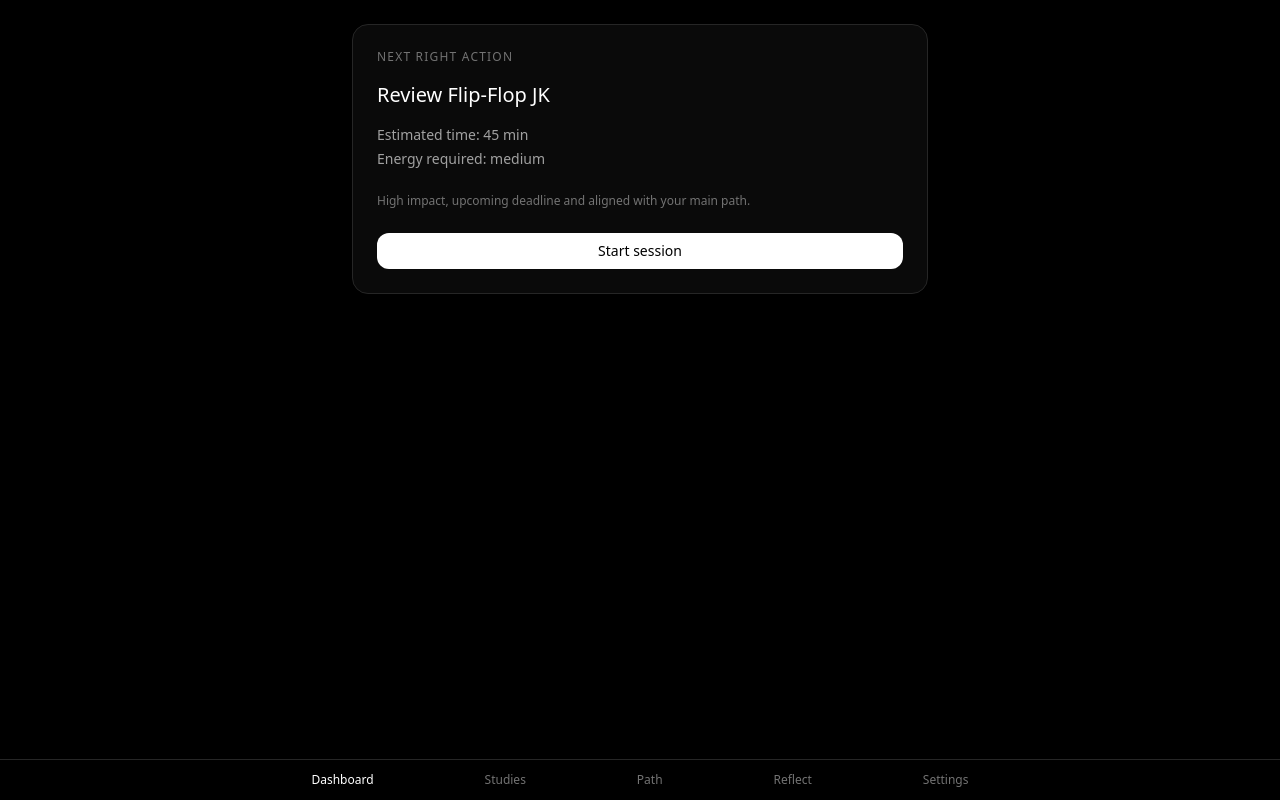
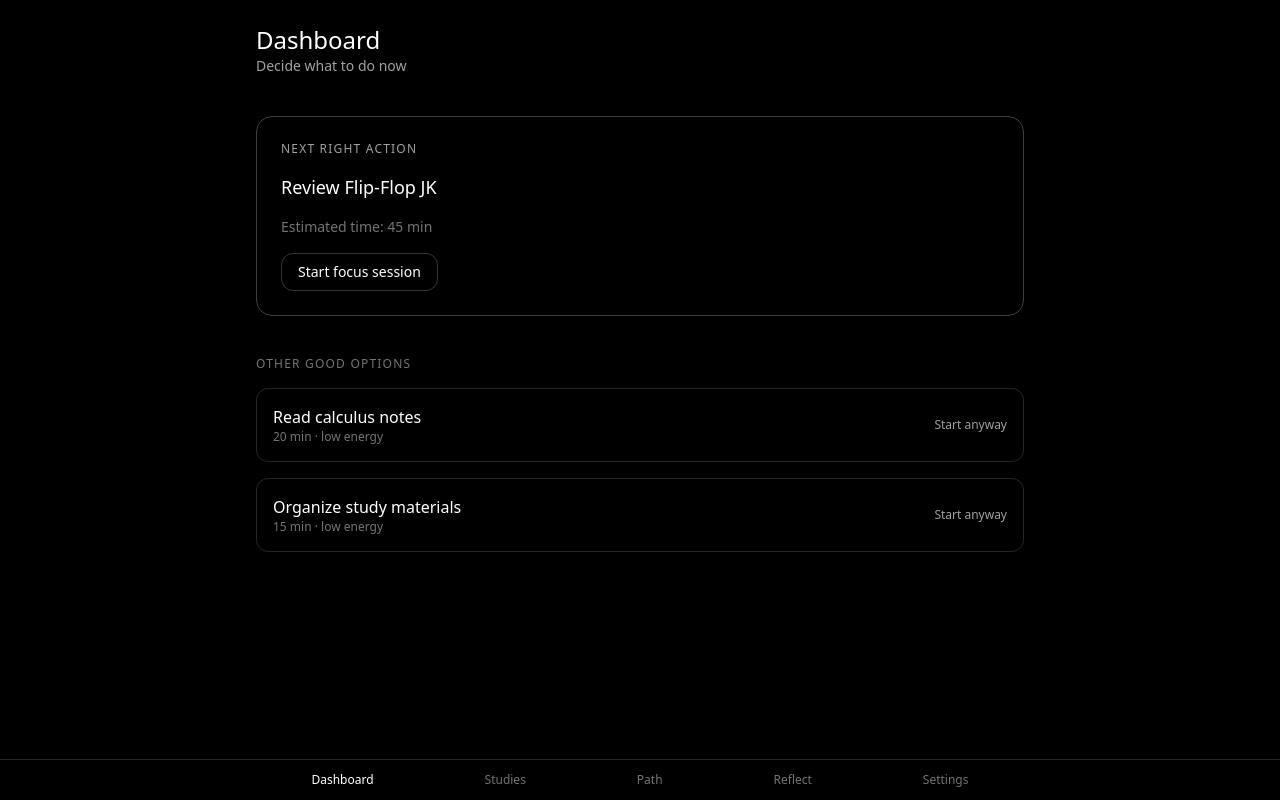
Before and after one commit to gabrielcaixeta01/kodo-app, a Next.js app: page / in a window 1280 px wide. Built offline with nearby package versions, Linux system fonts and the light colour scheme.

Commit message:
refactor: Dashboard

```diff
--- a/app/page.tsx
+++ b/app/page.tsx
@@ -1,8 +1,10 @@
-import { decideNextAction, Action } from "@/lib/decision/decisionEngine";
-import { NextActionCard } from "@/components/dashboard/NextActionCard";
+"use client";
 
-export default function DashboardPage() {
-  const actions: Action[] = [
+import { useSession } from "@/contexts/SessionContext";
+import { getRankedActions } from "@/lib/decision/getRankedActions";
+import { Action } from "@/types/action";
+
+const ACTIONS: Action[] = [
   {
     id: "1",
     title: "Review Flip-Flop JK",
@@ -14,43 +16,122 @@ export default function DashboardPage() {
   },
   {
     id: "2",
-      title: "Light calculus revision",
-      estimatedTime: 30,
+    title: "Read calculus notes",
+    estimatedTime: 20,
     impact: "medium",
     relatedPaths: 1,
     energyRequired: "low",
   },
   {
     id: "3",
-      title: "Organize project notes",
-      estimatedTime: 25,
+    title: "Work on ML project",
+    estimatedTime: 90,
+    daysToDeadline: 10,
+    impact: "high",
+    relatedPaths: 2,
+    energyRequired: "high",
+  },
+  {
+    id: "4",
+    title: "Organize study materials",
+    estimatedTime: 15,
     impact: "low",
     relatedPaths: 0,
     energyRequired: "low",
   },
 ];
 
+export default function DashboardPage() {
+  const { startSession, session } = useSession();
+
+  // 🔹 contexto simples (MVP)
   const context = {
+    availableTime: 60, // depois vem do usuário
     energy: "medium" as const,
-    availableTime: 60,
   };
 
-  const nextAction = decideNextAction(actions, context);
+  const rankedActions = getRankedActions(
+    ACTIONS,
+    context
+  );
+
+  const nextAction = rankedActions[0];
+  const otherActions = rankedActions.slice(1);
 
   return (
-    <main className="min-h-screen bg-black text-white p-6 pb-16">
-      <div className="max-w-xl mx-auto">
-        {nextAction ? (
-          <NextActionCard
-            title={nextAction.title}
-            estimatedTime={nextAction.estimatedTime}
-            energyRequired={nextAction.energyRequired}
-            reason={nextAction.reason}
-          />
-        ) : (
-          <p className="text-neutral-500">
-            No clear action right now.
+    <main className="min-h-screen bg-black text-white p-6">
+      <div className="max-w-3xl mx-auto space-y-10">
+        {/* Header */}
+        <header>
+          <h1 className="text-2xl font-medium">
+            Dashboard
+          </h1>
+          <p className="text-sm text-neutral-400">
+            Decide what to do now
           </p>
+        </header>
+
+        {/* Next Right Action */}
+        {nextAction && (
+          <section className="rounded-2xl border border-neutral-700 p-6 space-y-4">
+            <h2 className="text-xs uppercase tracking-widest text-neutral-400">
+              Next right action
+            </h2>
+
+            <p className="text-lg font-medium">
+              {nextAction.title}
+            </p>
+
+            <p className="text-sm text-neutral-500">
+              Estimated time: {nextAction.estimatedTime} min
+            </p>
+
+            <button
+              onClick={() =>
+                startSession(nextAction.title)
+              }
+              disabled={!!session}
+              className="rounded-xl border border-white/20 px-4 py-2 text-sm hover:border-white/40 transition"
+            >
+              Start focus session
+            </button>
+          </section>
+        )}
+
+        {/* Other good options */}
+        {otherActions.length > 0 && (
+          <section className="space-y-4">
+            <h2 className="text-xs uppercase tracking-widest text-neutral-500">
+              Other good options
+            </h2>
+
+            {otherActions.map(action => (
+              <div
+                key={action.id}
+                className="rounded-xl border border-neutral-800 p-4 flex items-center justify-between"
+              >
+                <div>
+                  <p className="font-medium">
+                    {action.title}
+                  </p>
+                  <p className="text-xs text-neutral-500">
+                    {action.estimatedTime} min ·{" "}
+                    {action.energyRequired} energy
+                  </p>
+                </div>
+
+                <button
+                  onClick={() =>
+                    startSession(action.title)
+                  }
+                  disabled={!!session}
+                  className="text-xs text-neutral-400 hover:text-white transition"
+                >
+                  Start anyway
+                </button>
+              </div>
+            ))}
+          </section>
         )}
       </div>
     </main>
--- /dev/null
+++ b/lib/decision/calculateScore.ts
@@ -0,0 +1,52 @@
+import { Action, Energy } from "@/types/action";
+
+type Context = {
+  availableTime: number;
+  energy: Energy;
+};
+
+function urgency(days?: number) {
+  if (days === undefined) return 0.2;
+  return 1 / (days + 1);
+}
+
+function impactWeight(impact: Action["impact"]) {
+  switch (impact) {
+    case "high":
+      return 1.0;
+    case "medium":
+      return 0.7;
+    case "low":
+      return 0.4;
+  }
+}
+
+function alignmentWeight(paths: number) {
+  return 1 + paths * 0.3;
+}
+
+function energyMatch(
+  current: Energy,
+  required: Energy
+) {
+  if (current === required) return 1.0;
+  if (current === "high" && required === "medium") return 0.9;
+  if (current === "medium" && required === "high") return 0.7;
+  if (current === "low" && required === "high") return 0.3;
+  return 0.8;
+}
+
+export function calculateScore(
+  action: Action,
+  context: Context
+) {
+  const U = urgency(action.daysToDeadline);
+  const I = impactWeight(action.impact);
+  const A = alignmentWeight(action.relatedPaths);
+  const E = energyMatch(
+    context.energy,
+    action.energyRequired
+  );
+
+  return U * I * A * E;
+}
--- /dev/null
+++ b/lib/decision/getRankedActions.ts
@@ -0,0 +1,29 @@
+import { Action, Energy } from "@/types/action";
+import { calculateScore } from "./calculateScore";
+
+export type ScoredAction = Action & {
+  score: number;
+};
+
+type Context = {
+  availableTime: number;
+  energy: Energy;
+};
+
+export function getRankedActions(
+  actions: Action[],
+  context: Context,
+  limit = 4
+): ScoredAction[] {
+  return actions
+    .filter(
+      action =>
+        action.estimatedTime <= context.availableTime
+    )
+    .map(action => ({
+      ...action,
+      score: calculateScore(action, context),
+    }))
+    .sort((a, b) => b.score - a.score)
+    .slice(0, limit);
+}
--- /dev/null
+++ b/types/action.ts
@@ -0,0 +1,12 @@
+export type Impact = "low" | "medium" | "high";
+export type Energy = "low" | "medium" | "high";
+
+export type Action = {
+  id: string;
+  title: string;
+  estimatedTime: number; // em minutos
+  daysToDeadline?: number;
+  impact: Impact;
+  relatedPaths: number;
+  energyRequired: Energy;
+};
```
Lines whose indentation alone changed are shown as unchanged.
